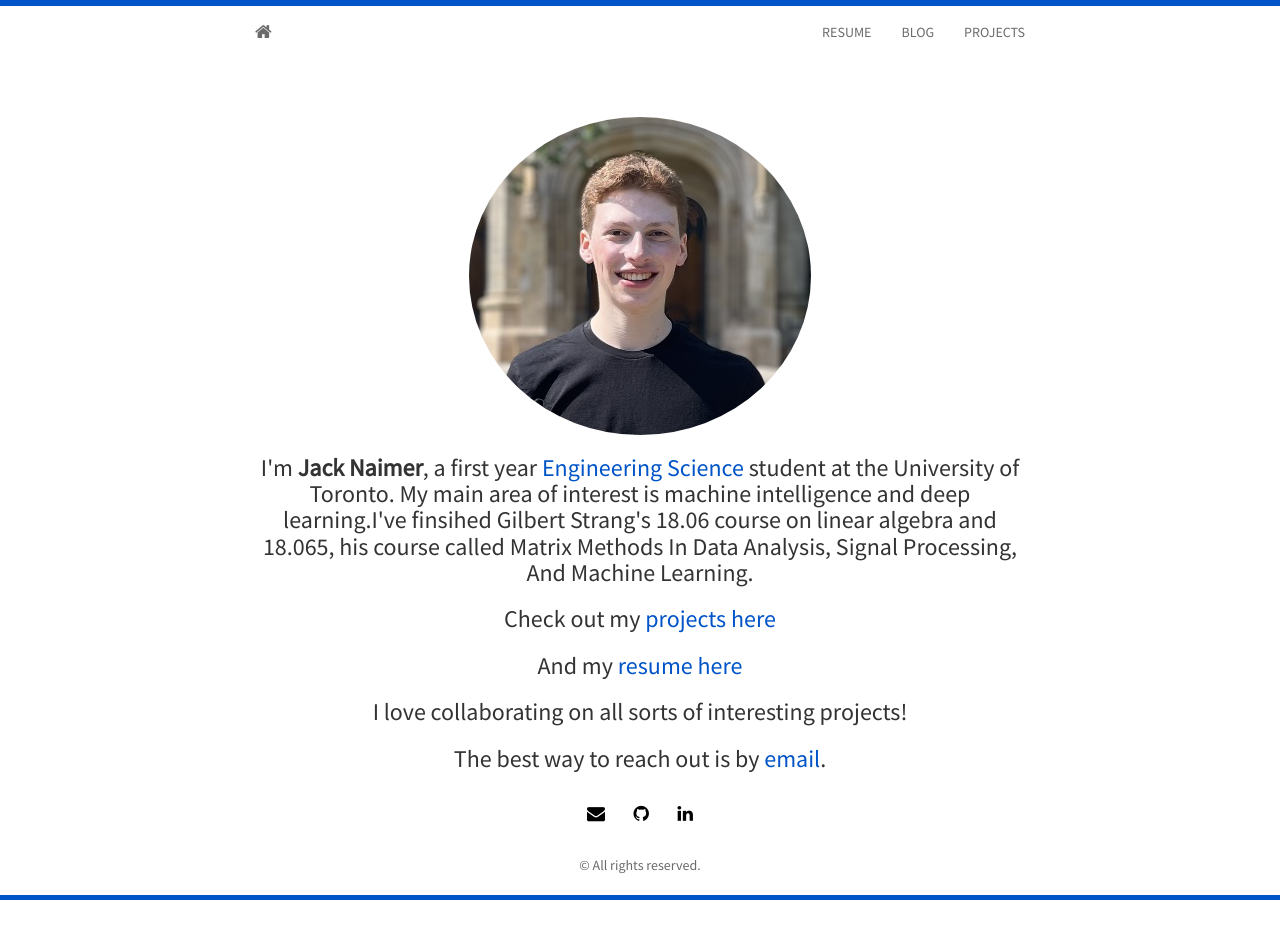
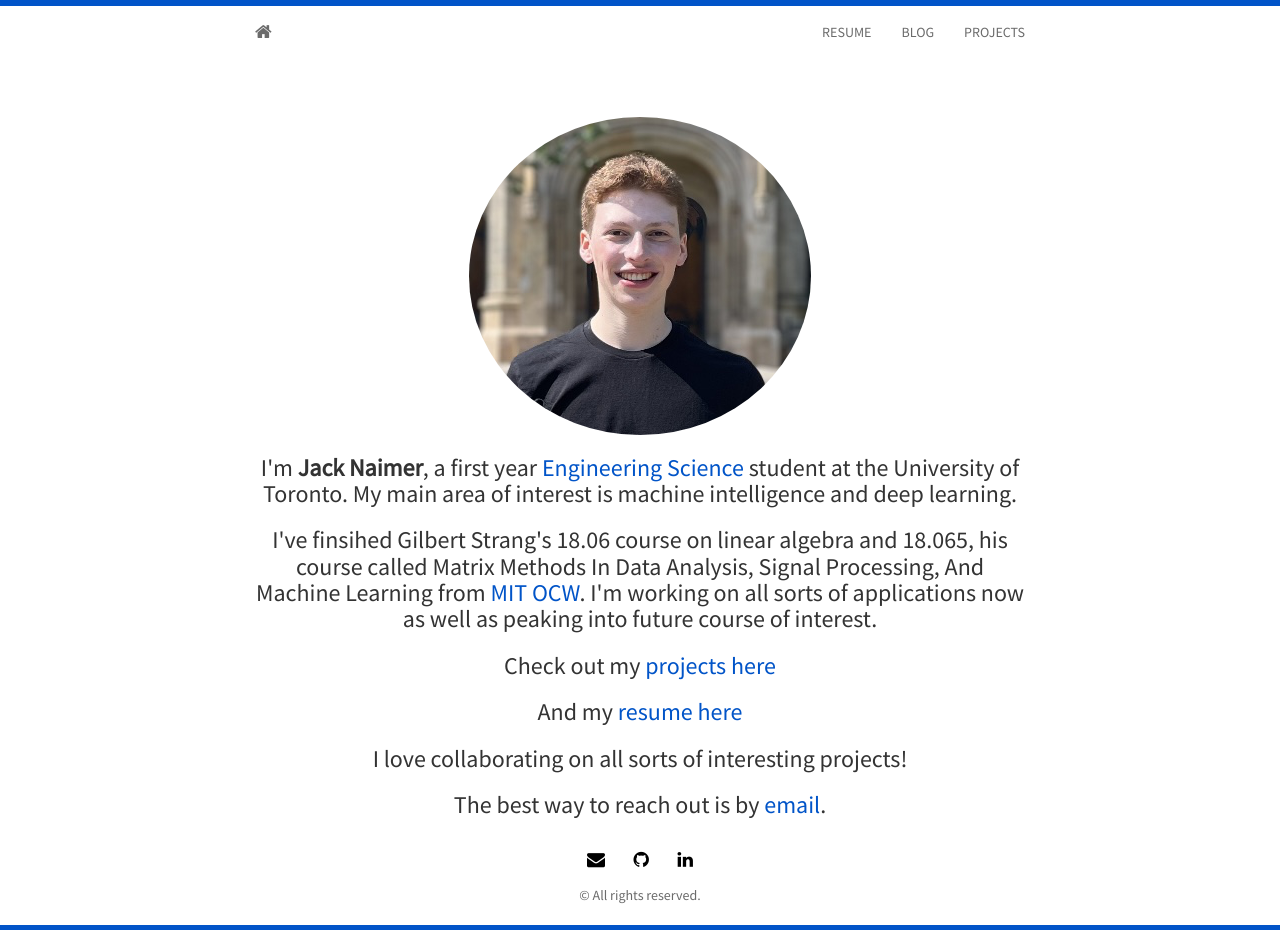
Before and after one commit to jackn11/jackn11.github.io, a Jekyll site: the page built from index.html, in a window 1280 px wide. Built offline with Jekyll 4.4.1, drawn with Linux system fonts in a browser that asks for light colours; nearby versions of some CDN libraries; the list of posts is cut into pages by our own code; before the commit the page ends 900 px from its top, so only the background shows below that.

Commit message:
Update index.html

```diff
--- a/index.html
+++ b/index.html
@@ -8,7 +8,8 @@
 	  <div class="avatar">
 		<img class="img-circle" src="{{ site.baseurl }}static/img/{{ site.avatar }}" alt="Responsive image">
 	  </div>
-	  <h3>I'm <strong>{{ site.author }}</strong>, a first year <a href="https://engsci.utoronto.ca/program/what-is-engsci/" target="_blank" rel="noopener noreferrer">Engineering Science</a> student at the University of Toronto. My main area of interest is machine intelligence and deep learning.</n>I've finsihed Gilbert Strang's 18.06 course on linear algebra and 18.065, his course called Matrix Methods In Data Analysis, Signal Processing, And Machine Learning.</h3>
+	  <h3>I'm <strong>{{ site.author }}</strong>, a first year <a href="https://engsci.utoronto.ca/program/what-is-engsci/" target="_blank" rel="noopener noreferrer">Engineering Science</a> student at the University of Toronto. My main area of interest is machine intelligence and deep learning.</h3>
+	  <h3>I've finsihed Gilbert Strang's 18.06 course on linear algebra and 18.065, his course called Matrix Methods In Data Analysis, Signal Processing, And Machine Learning from <a href="https://ocw.mit.edu/courses/mathematics/18-065-matrix-methods-in-data-analysis-signal-processing-and-machine-learning-spring-2018/syllabus/18.065-course-introduction/" target="_blank" rel="noopener noreferrer">MIT OCW</a>. I'm working on all sorts of applications now as well as peaking into future course of interest.</h3>
 	  <h3>Check out my <a href="{{ site.baseurl }}projects.html"> projects here</a></h3>
 	  <h3>And my <a href="/docs/">resume here</a></h3>
 	  <h3>I love collaborating on all sorts of interesting projects!<h3>
```
